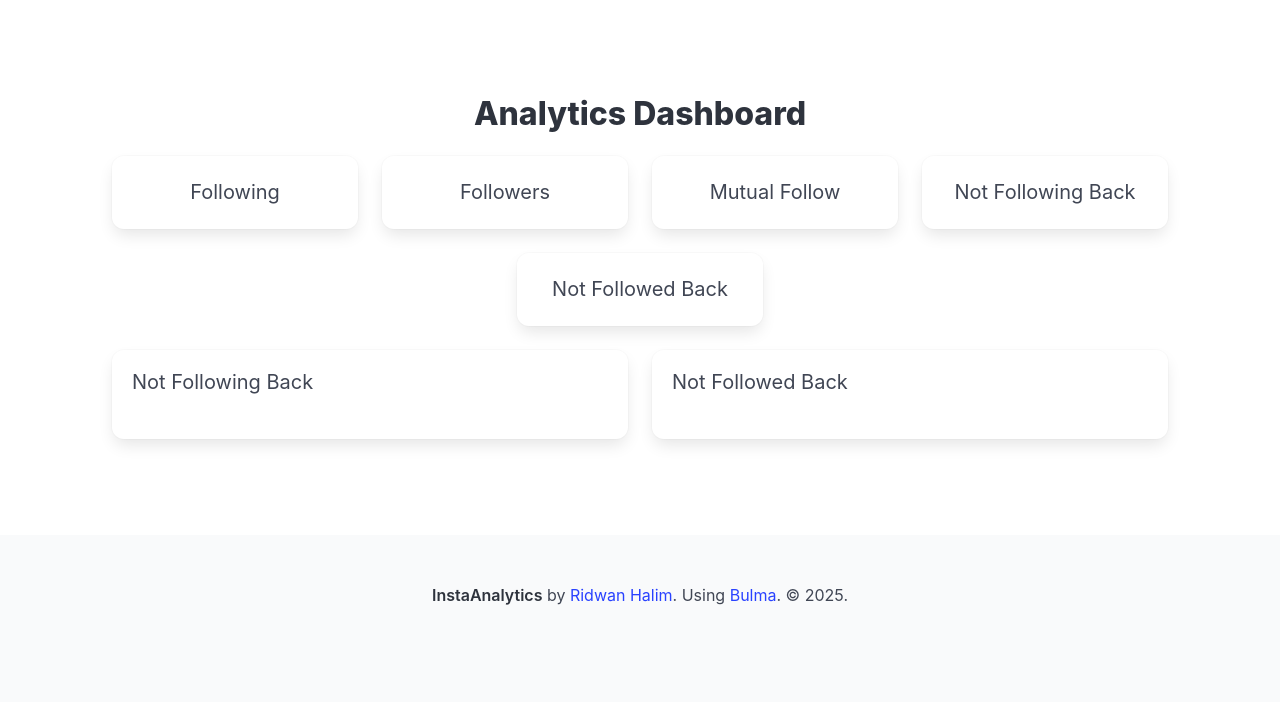
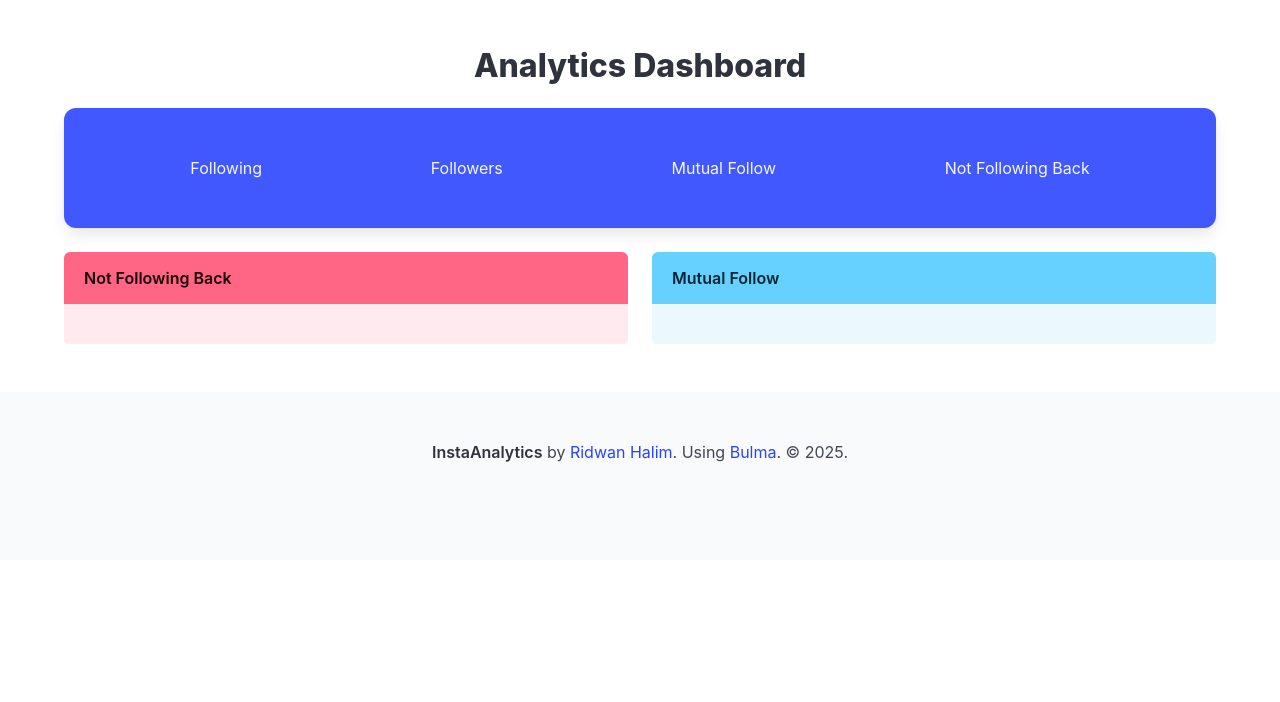
Before and after one commit to ridwaanhall/instagram-following-followers, a Django app: template analytics/templates/analytics/results.html in a window 1280 px wide. Shown: the part 56-758 px from the top of the page. Run offline with Django 4.2, Linux system fonts and the light colour scheme; the template is opened without the code that fills it, so the values that code supplies are empty.

Commit message:
feat: refactor analytics dashboard layout for improved readability and structure

```diff
--- a/analytics/templates/analytics/results.html
+++ b/analytics/templates/analytics/results.html
@@ -3,75 +3,66 @@
 {% block title %}Analytics Dashboard{% endblock %}
 
 {% block content %}
-    <section class="section">
-        <div class="container">
     <h1 class="title has-text-centered">Analytics Dashboard</h1>
 
-            <div class="columns is-multiline is-centered">
-                <div class="column is-3">
-                    <div class="card">
-                        <div class="card-content has-text-centered">
+    <nav class="section card level hero is-mobile is-link">
+        <div class="level-item has-text-centered">
+            <div>
+                <p class="heading">Following</p>
                 <p class="title">{{ count_following_count }}</p>
-                            <p class="subtitle">Following</p>
             </div>
         </div>
-                </div>
-                <div class="column is-3">
-                    <div class="card">
-                        <div class="card-content has-text-centered">
+        <div class="level-item has-text-centered">
+            <div>
+                <p class="heading">Followers</p>
                 <p class="title">{{ count_followers_count }}</p>
-                            <p class="subtitle">Followers</p>
             </div>
         </div>
-                </div>
-                <div class="column is-3">
-                    <div class="card">
-                        <div class="card-content has-text-centered">
+        <div class="level-item has-text-centered">
+            <div>
+                <p class="heading">Mutual Follow</p>
                 <p class="title">{{ count_mutual_follow }}</p>
-                            <p class="subtitle">Mutual Follow</p>
             </div>
         </div>
-                </div>
-                <div class="column is-3">
-                    <div class="card">
-                        <div class="card-content has-text-centered">
+        <div class="level-item has-text-centered">
+            <div>
+                <p class="heading">Not Following Back</p>
                 <p class="title">{{ count_non_follow_back }}</p>
-                            <p class="subtitle">Not Following Back</p>
             </div>
         </div>
-                </div>
-                <div class="column is-3">
-                    <div class="card">
-                        <div class="card-content has-text-centered">
-                            <p class="title">{{ count_not_following_back }}</p>
-                            <p class="subtitle">Not Followed Back</p>
-                        </div>
-                    </div>
-                </div>
-            </div>
+    </nav>
 
     <div class="columns">
         <div class="column">
-                    <div class="box">
-                        <h2 class="subtitle">Not Following Back</h2>
+            <article class="message is-danger">
+                <div class="message-header">
+                    <p>Not Following Back</p>
+                </div>
+                <div class="message-body">
                     <ul>
                         {% for user in list_non_follow_back %}
                             <li>{{ user }}</li>
                         {% endfor %}
                     </ul>
                 </div>
+            </article>
         </div>
         <div class="column">
-                    <div class="box">
-                        <h2 class="subtitle">Not Followed Back</h2>
+            <article class="message is-info">
+                <div class="message-header">
+                    <p>Mutual Follow</p>
+                </div>
+                <div class="message-body">
                     <ul>
-                            {% for user in list_not_following_back %}
+                        {% for user in list_mutual_follow %}
                             <li>{{ user }}</li>
                         {% endfor %}
                     </ul>
                 </div>
+            </article>
         </div>
     </div>
-        </div>
-    </section>
 {% endblock %}
+
+{% block extra_foot %}
+{% endblock %}
```
Lines whose indentation alone changed are shown as unchanged.
